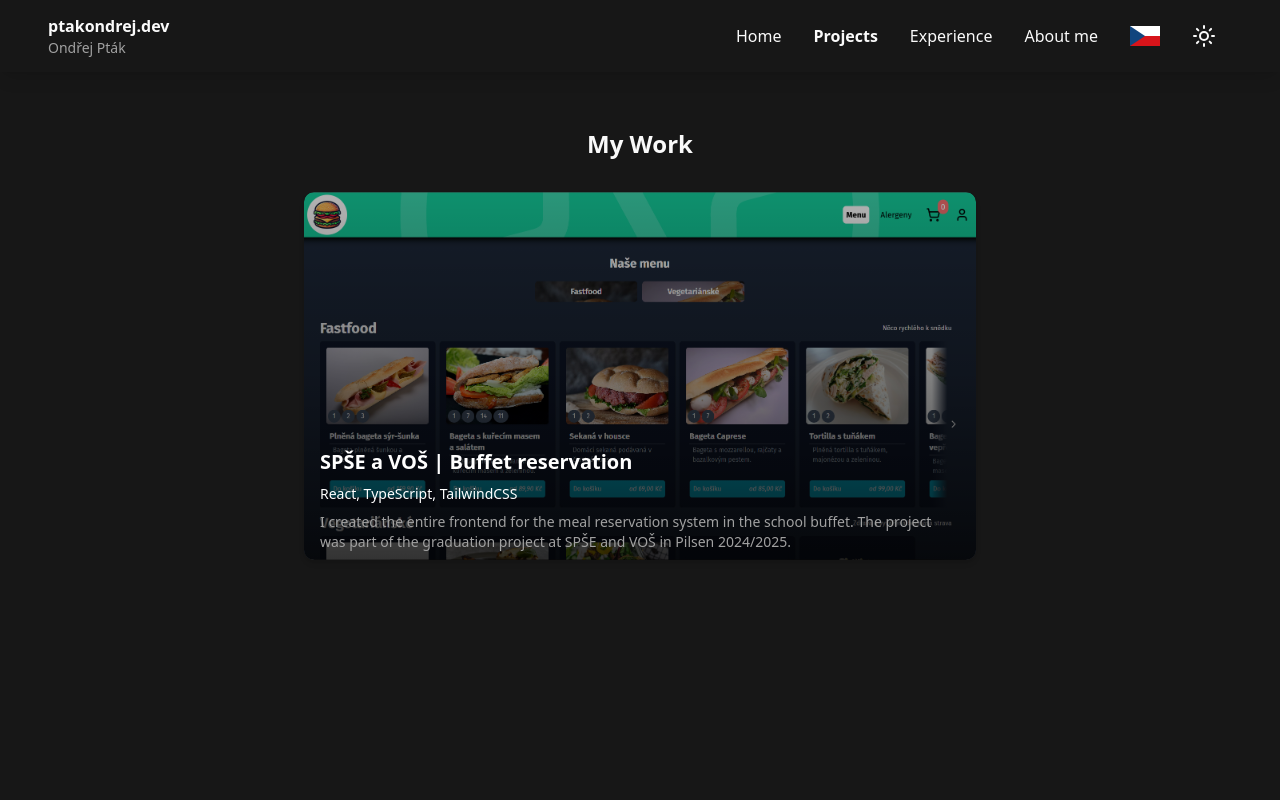
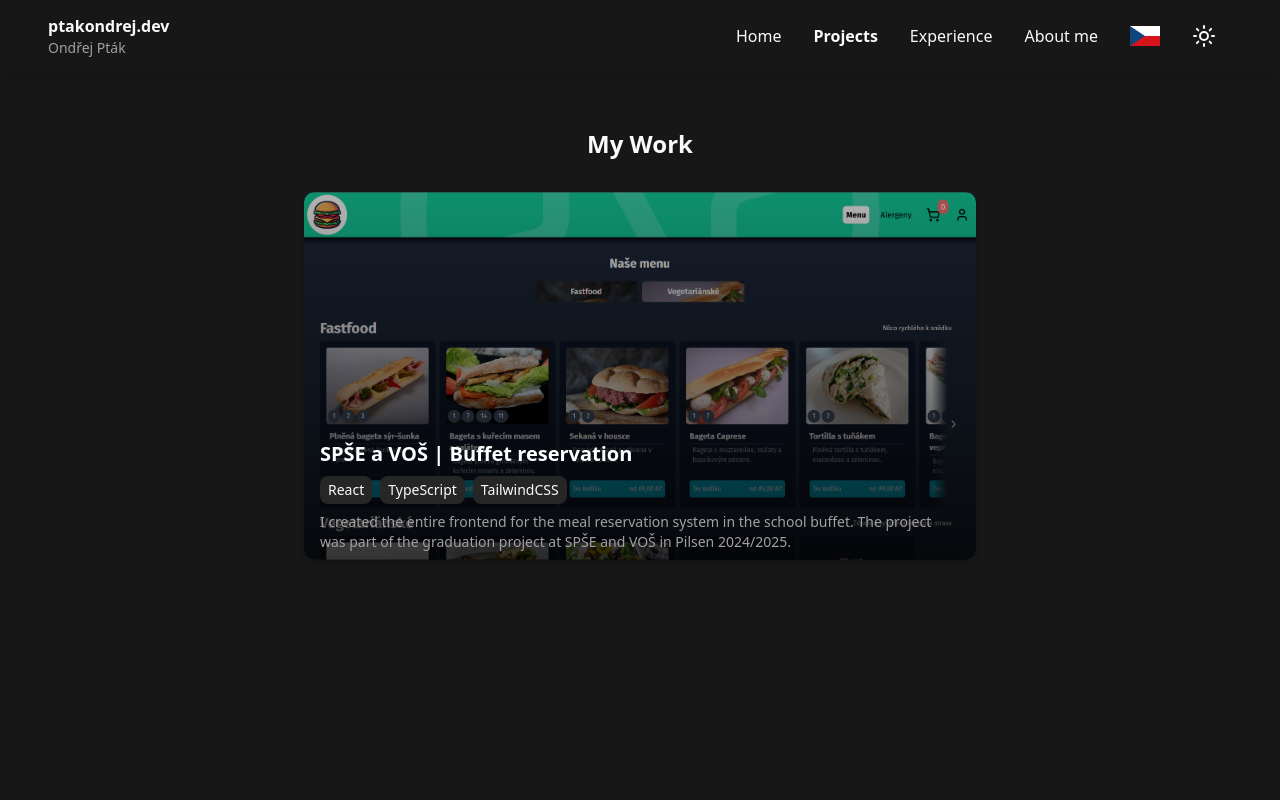
Before and after one commit to florixak/ondrej-portfolio, a Next.js app: page /en/work in a window 1280 px wide. Shown: the top 800 px of the page. Built offline with nearby package versions, Linux system fonts and the light colour scheme.

Commit message:
Update technologies

```diff
--- a/app/[locale]/work/[id]/page.tsx
+++ b/app/[locale]/work/[id]/page.tsx
@@ -1,6 +1,7 @@
 import { getProjectById } from "@/actions/actions";
 import ProjectButtons from "@/components/project/ProjectButtons";
 import ProjectImages from "@/components/project/ProjectImages";
+import Technology from "@/components/Technology";
 import { getTranslations } from "next-intl/server";
 import Image from "next/image";
 
@@ -35,12 +36,7 @@ const WorkInfoPage = async ({
           </h2>
           <ul className="flex justify-center gap-2 flex-wrap">
             {project.technologies.map((technology) => (
-              <li
-                key={technology}
-                className="text-sm bg-muted px-2 py-1 rounded-md"
-              >
-                {technology}
-              </li>
+              <Technology key={technology} technology={technology} />
             ))}
           </ul>
           <p className="text-sm text-muted-foreground">
--- a/components/project/Project.tsx
+++ b/components/project/Project.tsx
@@ -4,6 +4,7 @@ import { Project as ProjectType } from "@/types/types";
 import Image from "next/image";
 import { Button } from "../ui/button";
 import { useTranslations } from "next-intl";
+import Technology from "../Technology";
 
 type ProjectProps = {
   project: ProjectType;
@@ -24,10 +25,14 @@ const Project = ({ project }: ProjectProps) => {
       />
       <div className="absolute inset-0 bg-gradient-to-t from-black/80 via-black/50 to-black/30 rounded-lg transition-opacity duration-300 ease-in-out" />
 
-      <div className="gap-4 p-4 absolute -translate-y-32 group-hover:-translate-y-46 flex flex-col items-start justify-center rounded-b-lg transition-transform duration-300 ease-in-out text-white">
+      <div className="gap-4 p-4 absolute -translate-y-34 group-hover:-translate-y-46 flex flex-col items-start justify-center rounded-b-lg transition-transform duration-300 ease-in-out text-white">
         <div className="flex flex-col h-full">
           <h3 className="text-xl font-semibold">{project.title}</h3>
-          <p className="mt-2 text-sm">{project.technologies.join(", ")}</p>
+          <ul className="flex gap-2 flex-wrap mt-2">
+            {project.technologies.map((technology) => (
+              <Technology key={technology} technology={technology} />
+            ))}
+          </ul>
           <p className="mt-2 text-sm dark:text-muted-foreground text-white">
             {project.description}
           </p>
```
